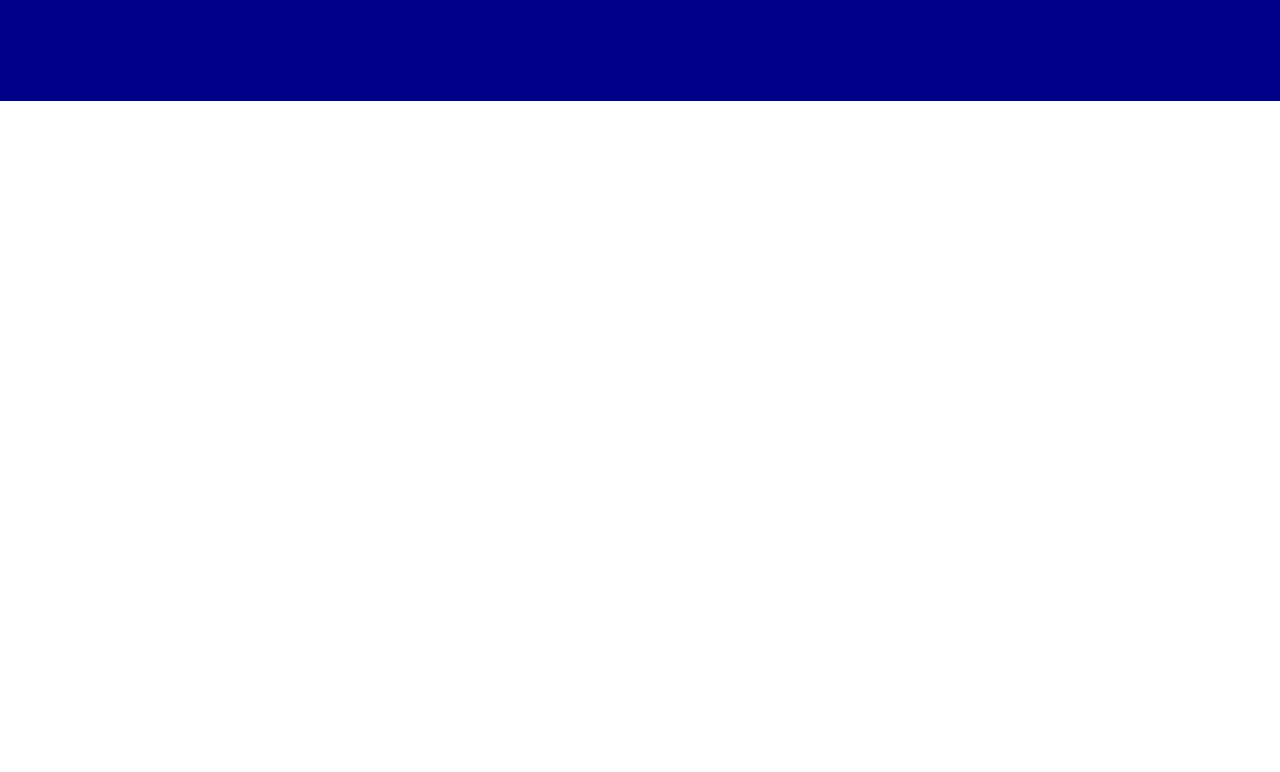
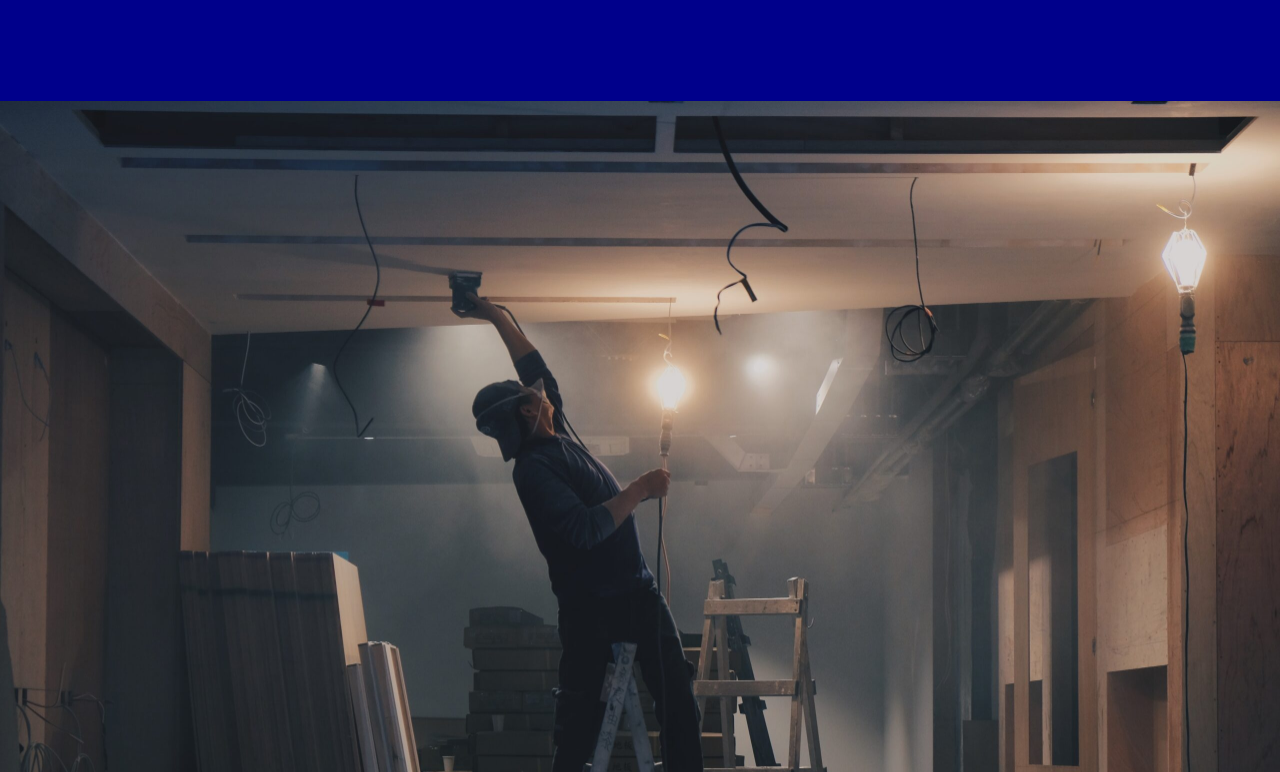
Before and after one commit to DPSMediaInc/hrg-site, a React (Create React App) app: page / in a window 1280 px wide. Shown: the part 1608-2380 px from the top of the page. Before the commit the page ends 1709 px from the top, so only its background shows below. Built offline with nearby package versions, Linux system fonts and the light colour scheme; the HTML template or start-up script is replaced by a standard one.

Commit message:
started noRisk module

```diff
--- /dev/null
+++ b/src/components/NoRisk.js
@@ -0,0 +1,12 @@
+import React from 'react';
+import repairImg from '../assets/home-repair.jpg';
+
+export default function NoRisk() {
+  return (
+    <div className='no-risk'>
+      <div>
+        <img src={repairImg} alt='Home Repair' />
+      </div>
+    </div>
+  );
+}
--- a/src/pages/Home.js
+++ b/src/pages/Home.js
@@ -2,6 +2,7 @@ import React from 'react';
 import MainSplash from '../components/MainSplash';
 import MarketInfo from '../components/MarketInfo';
 import NavBar from '../components/NavBar';
+import NoRisk from '../components/NoRisk';
 import PaintSplash from '../components/PaintSplash';
 
 export default function Home() {
@@ -11,6 +12,7 @@ export default function Home() {
       <MainSplash />
       <PaintSplash />
       <MarketInfo />
+      <NoRisk />
     </div>
   );
 }
```
Also changed, not shown: src/styles/NoRisk.module.css (added).
